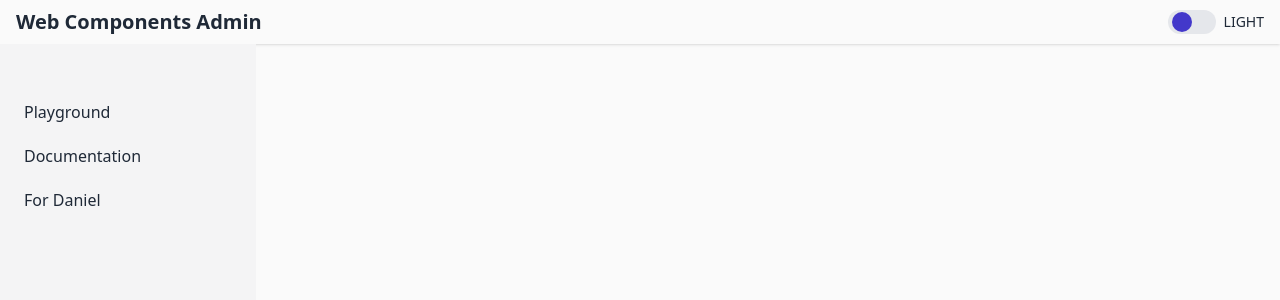
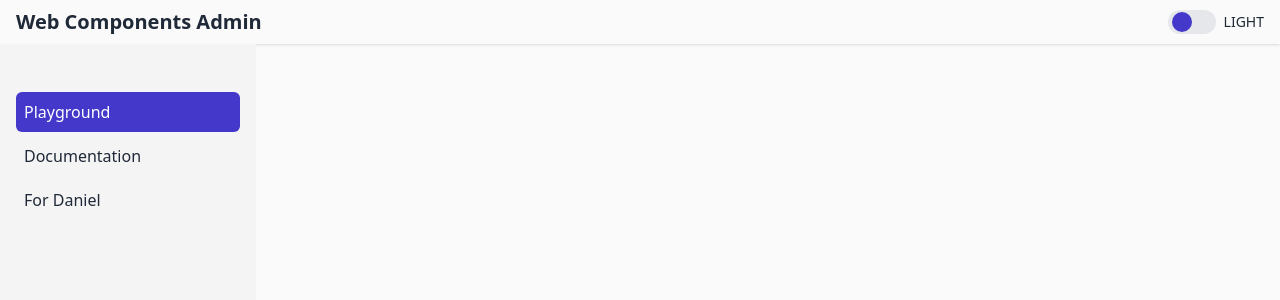
Before and after one commit to xekurt/button-editor, an Angular app: page /playground in a window 1280 px wide. Shown: the top 300 px of the page. Built offline with nearby package versions, Linux system fonts and the light colour scheme.

Commit message:
add active state to sidebar route link

```diff
--- a/src/app/layout/components/sidebar/sidebar.html
+++ b/src/app/layout/components/sidebar/sidebar.html
@@ -31,7 +31,7 @@
       <li *ngFor="let link of sidebarLinks">
         <a
           [routerLink]="link.route"
-          routerLinkActive="active"
+          routerLinkActive="bg-primary text-white dark:bg-primary-dark dark:text-white"
           [routerLinkActiveOptions]="{
             exact: true,
           }"
```
